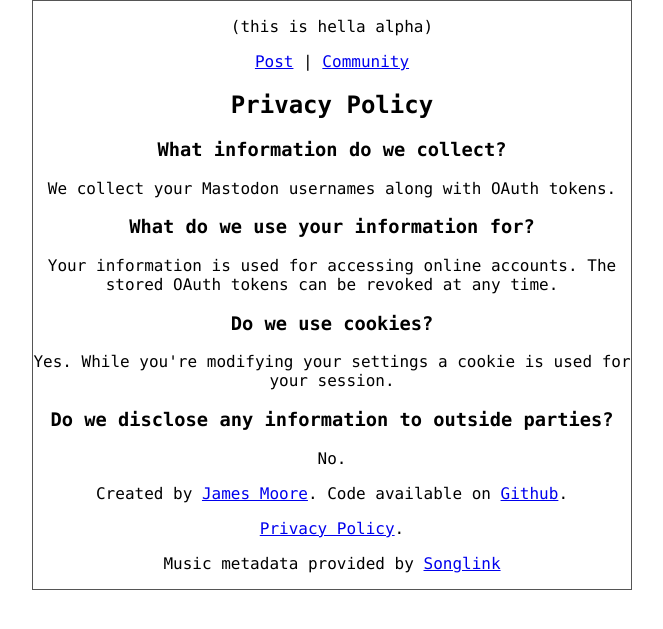
After one commit to foozmeat/tusk.rocks, a Flask app: template templates/privacy.html.j2 in a window 1280 px wide. The commit adds this page. Shown: the top 629 px of the page, without its empty margins (308-971 px from the left). Run offline with Flask 2, Linux system fonts and the light colour scheme; the template is opened without the code that fills it, so the values that code supplies are empty; parts of the project's set-up code (start-up, migrations or seed data) failed here and were passed over.

Commit message:
added footer

```diff
--- a/app.py
+++ b/app.py
@@ -280,6 +280,10 @@ def logout():
     session.pop('mastodon', None)
     return redirect(url_for('community'))
 
+@app.route('/privacy')
+def privacy():
+    return render_template('privacy.html.j2')
+
 
 if __name__ == '__main__':
     app.run()
--- a/templates/layout.html.j2
+++ b/templates/layout.html.j2
@@ -30,7 +30,12 @@
 
     {% block body %}{% endblock %}
 
-    <p>Powered by <a href="https://song.link">Songlink</a></p>
+    <p>Created by <a target="_new" href="https://pdx.social/@foozmeat">James Moore</a>.
+        Code available on <a target="_new" href="https://github.com/foozmeat/tusk.rocks">Github</a>.</p>
+{#    <p>Get Updates on <a href="https://pdx.social/@moa_party">Mastodon</a>.#}
+        <a href="{{ url_for('privacy') }}">Privacy Policy</a>.</p>
+
+    <p>Music metadata provided by <a href="https://song.link">Songlink</a></p>
 
 </div>
 <script>
--- /dev/null
+++ b/templates/privacy.html.j2
@@ -0,0 +1,31 @@
+{% extends "layout.html.j2" %}
+{% block body %}
+
+    <div class="privacy-policy">
+
+        <h2>Privacy Policy</h2>
+
+        <section id="privacy-information-we-collect">
+            <h3>What information do we collect?</h3>
+            <p>We collect your Mastodon usernames along with OAuth tokens.</p>
+        </section>
+
+        <section id="privacy-information-use">
+            <h3>What do we use your information for?</h3>
+            <p>Your information is used for accessing online accounts. The stored OAuth tokens can be revoked at any
+                time.</p>
+
+        </section>
+
+        <section id="privacy-cookies">
+            <h3>Do we use cookies?</h3>
+            <p>Yes. While you're modifying your settings a cookie is used for your session.</p>
+        </section>
+
+        <section id="privacy-disclose-third-party">
+            <h3>Do we disclose any information to outside parties?</h3>
+            <p>No.</p>
+        </section>
+
+    </div>
+{% endblock %}
```
Also changed, not shown: tr/worker.py (+5 -5 lines).
